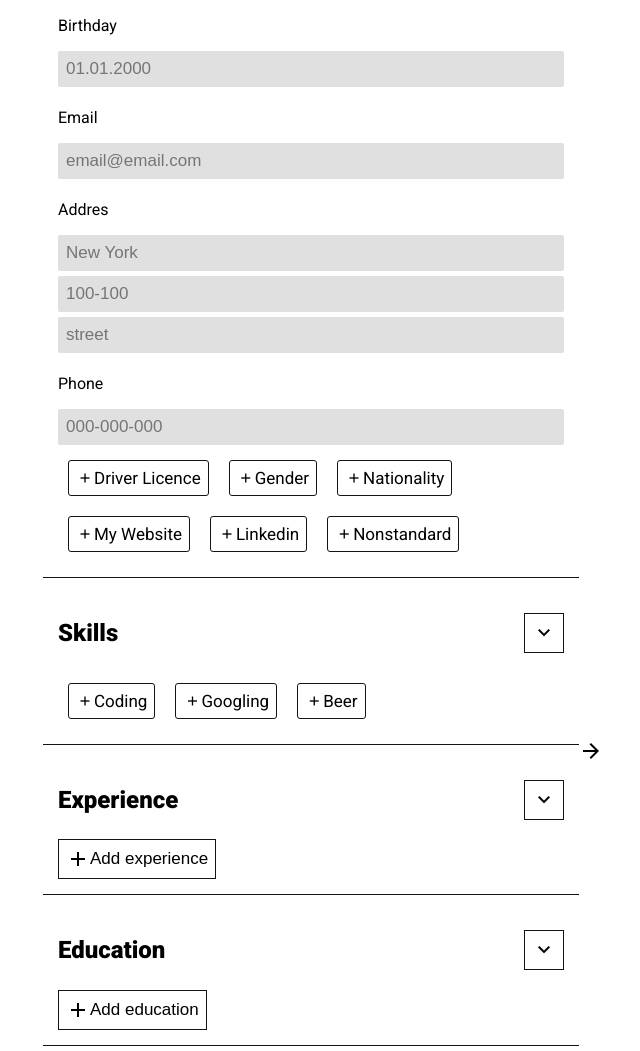
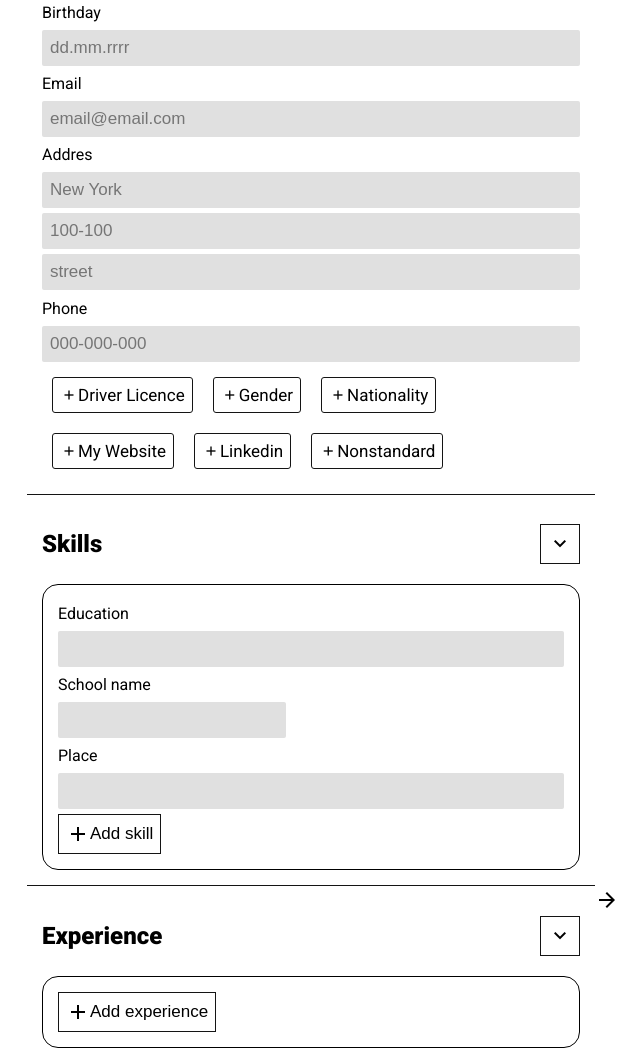
Before and after one commit to kacperNyk/cv-creator, a website: page index.html in a window 1280 px wide. Shown: the part 273-1324 px from the top of the page, without its empty margins (17-657 px from the left). Drawn offline with nearby package versions, Linux system fonts and the light colour scheme; a web font is replaced by a local one.

Commit message:
layout layout layout ...

```diff
--- a/index.html
+++ b/index.html
@@ -32,18 +32,18 @@ expand_more
                         <p class="dropdown_elem_title">Name</p>
                         <input type="text" id="user__name_input" placeholder="john smith">
                         <label for=”birth”>
-                            <p class="dropdown__elem__title">Birthday</p>
-                            <input type=”date” id=”birth” min=”1900-01-01″ max=”2021-12-31″ placeholder="01.01.2000">
+                            <p class="elem__title">Birthday</p>
+                            <input type="text" placeholder="dd.mm.rrrr" onfocus="(this.type='date')">
                         </label>
-                        <p class="dropdown__elem__title">Email</p>
+                        <p class="elem__title">Email</p>
                         <input type="email" id="email" placeholder="email@email.com">
                         <label for="address" class="adress__label">
-                            <p class="dropdown__elem__title">Addres</p>
+                            <p class="elem__title">Addres</p>
                             <input type="text" id="city-name" placeholder="New York">
                             <input type="text" id="city-number" placeholder="100-100">
                             <input type="text" id="street" placeholder="street">
                         </label>
-                        <p class="dropdown__elem__title">Phone</p>
+                        <p class="elem__title">Phone</p>
                         <input type="tel" id="phone-number" placeholder="000-000-000">
                         <label for="optional__inputs" class="add__input__elem__con">
                             <div class="add__input__elem"><span class="material-symbols-outlined">add</span><span>Driver Licence</span></div>
@@ -59,24 +59,30 @@ expand_more
                 <li class="dropdown__con">
                     <div class="dropdown__title__con">
                         <div class="dropdown__title"><h2>Skills</h2></div>
-                        <button class="dropdown__btn"><span class="material-symbols-outlined">
-expand_more
-</span></button>
+                        <button class="dropdown__btn"><span class="material-symbols-outlined">expand_more</span></button>
                     </div>
                     <section class="dropdown__content">
-                        <div class="add__input__elem__con">
-                            <div class="add__input__elem"><span class="material-symbols-outlined">add</span><span>Coding</span></div>
-                            <div class="add__input__elem"><span class="material-symbols-outlined">add</span><span>Googling</span></div>
-                            <div class="add__input__elem"><span class="material-symbols-outlined">add</span><span>Beer</span></div>
+                        <div class="content__creator__con">
+                            <div class="content__creator content__creator-date-place">
+                                <label>
+                                    <p class="elem__title">Education</p>
+                                    <input type="text" id="education-input">
+                                    <p class="elem__title input-half">School name</p>
+                                    <input type="text" id="school-name" class="input-half">
+                                    <p class="elem__title">Place</p>
+                                    <input type="text" id="school-place">
+                                </label>
+                            </div>
+                            <div class="content__creator content__creator-title-level"></div>
+                            <div class="content__creator content__creator-description"></div>
+                            <button class="add__content__btn"><span class="material-symbols-outlined">add</span><span>Add skill</span></button>
                         </div>
                     </section>
                 </li>
                 <li class="dropdown__con">
                     <div class="dropdown__title__con">
                         <div class="dropdown__title"><h2>Experience</h2></div>
-                        <button class="dropdown__btn"><span class="material-symbols-outlined">
-expand_more
-</span></button>
+                        <button class="dropdown__btn"><span class="material-symbols-outlined">expand_more</span></button>
                     </div>
                     <section class="dropdown__content">
                         <div class="content__creator__con">
@@ -87,9 +93,7 @@ expand_more
                 <li class="dropdown__con">
                     <div class="dropdown__title__con">
                         <div class="dropdown__title"><h2>Education</h2></div>
-                        <button class="dropdown__btn"><span class="material-symbols-outlined">
-expand_more
-</span></button>
+                        <button class="dropdown__btn"><span class="material-symbols-outlined">expand_more</span></button>
                     </div>
                     <section class="dropdown__content">
                         <div class="content__creator__con">
@@ -100,9 +104,7 @@ expand_more
                 <li class="dropdown__con">
                     <div class="dropdown__title__con">
                         <div class="dropdown__title"><h2>Languages</h2></div>
-                        <button class="dropdown__btn"><span class="material-symbols-outlined">
-expand_more
-</span></button>
+                        <button class="dropdown__btn"><span class="material-symbols-outlined">expand_more</span></button>
                     </div>
                     <section class="dropdown__content">
                         <div class="added__content_elem">English</div>
@@ -114,9 +116,7 @@ expand_more
                 <li class="dropdown__con">
                     <div class="dropdown__title__con">
                         <div class="dropdown__title"><h2>Hobbies</h2></div>
-                        <button class="dropdown__btn"><span class="material-symbols-outlined">
-expand_more
-</span></button>
+                        <button class="dropdown__btn"><span class="material-symbols-outlined">expand_more</span></button>
                     </div>
                     <section class="dropdown__content">
                         <div class="content__creator__con">
@@ -127,9 +127,7 @@ expand_more
                 <li class="dropdown__con">
                     <div class="dropdown__title__con">
                         <div class="dropdown__title"><h2>Achievements</h2></div>
-                        <button class="dropdown__btn"><span class="material-symbols-outlined">
-expand_more
-</span></button>
+                        <button class="dropdown__btn"><span class="material-symbols-outlined">expand_more</span></button>
                     </div>
                     <section class="dropdown__content">
                         <div class="content__creator__con">
@@ -140,9 +138,7 @@ expand_more
                 <li class="dropdown__con">
                     <div class="dropdown__title__con">
                         <div class="dropdown__title"><h2>Nonstandard post</h2></div>
-                        <button class="dropdown__btn"><span class="material-symbols-outlined">
-expand_more
-</span></button>
+                        <button class="dropdown__btn"><span class="material-symbols-outlined">expand_more</span></button>
                     </div>
                     <section class="dropdown__content">
                         <div class="content__creator__con">
--- a/src/scss/left-section.scss
+++ b/src/scss/left-section.scss
@@ -7,11 +7,11 @@
 
 .dropdown__elem__list {
   list-style: none;
-  width: 90%;
+  width: 95%;
   & .dropdown__con {
     padding: 10px;
     border-bottom: 1px solid vars.$dark-color;
-    margin-bottom: 10px;
+    margin-bottom: 5px;
   }
 }
 
@@ -20,6 +20,15 @@
   height: min-content;
   width: 100%;
   padding: 1px 5px;
+}
+
+.elem__title{
+  margin-block-start: .2em;
+  margin-block-end: .5em;
+}
+
+.input-half{
+  width: 45%;
 }
 
 .dropdown__content {
@@ -46,12 +55,19 @@
   }
 }
 
+.content__creator__con{
+  border: 1px solid black;
+  border-radius: 1em;
+  padding: 15px;
+  @include mix.hover-focus();
+}
+
 input {
   width: 100%;
   border: 1px solid transparent;
   border-radius: 2px;
   background-color: vars.$input-bg;
-  padding: 7px;
+  padding:7px;
   margin-bottom: 5px;
   font-size: vars.$normal-font;
   @include mix.hover-focus();
```
Also changed, not shown: dist/index.css, dist/left-section.css, 2 other files.
